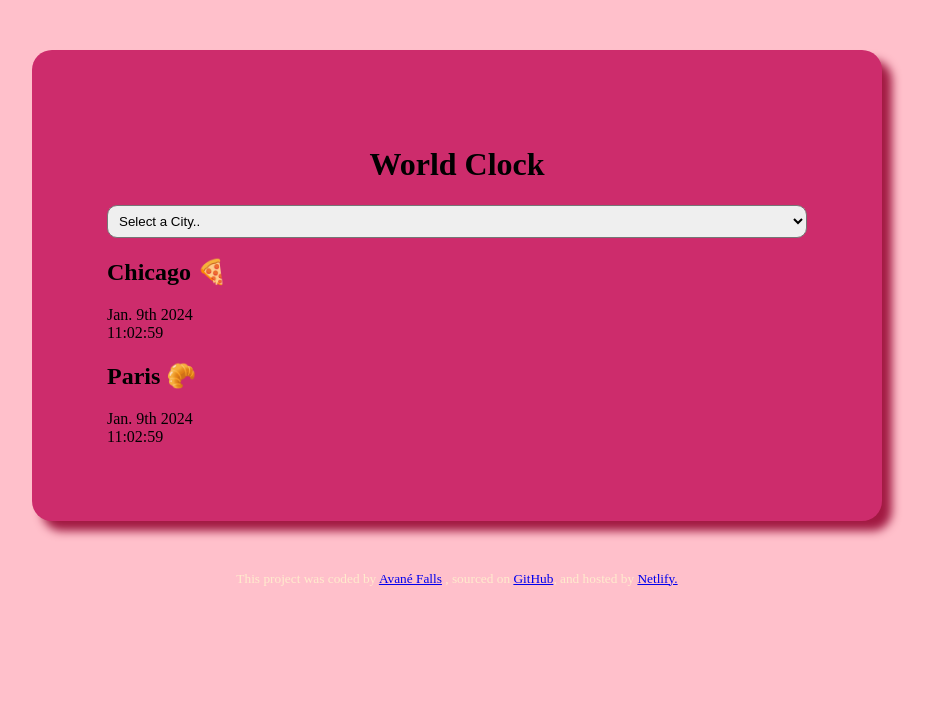
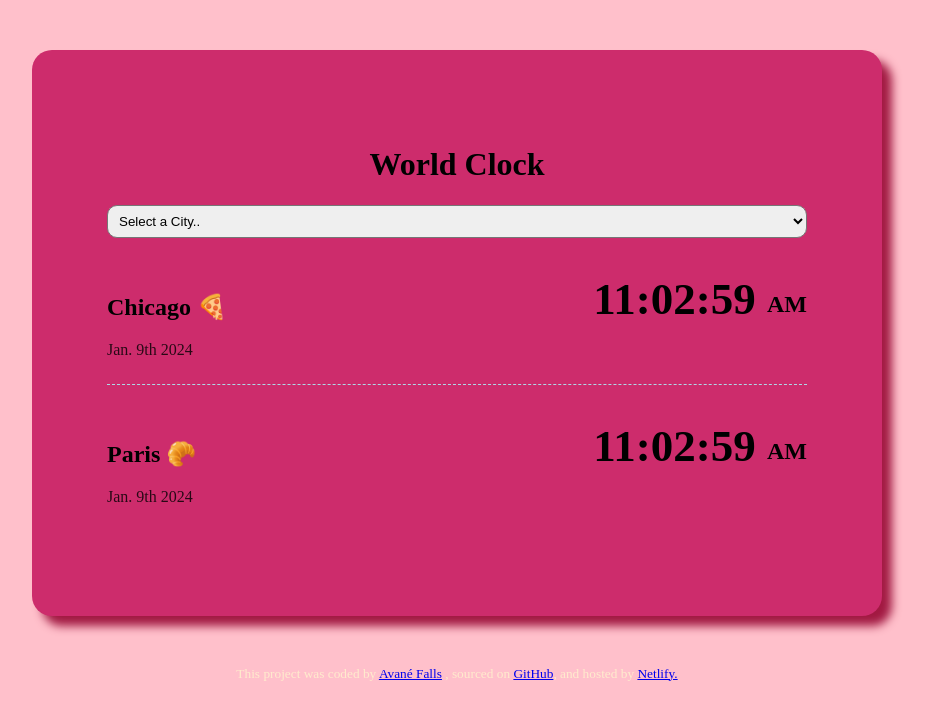
Before and after one commit to Raynecloudss/World-Clock, a plain HTML site: page index.html in a window 1280 px wide. Shown: the whole page, without its empty margins (183-1113 px from the left). Drawn offline with Linux system fonts and the light colour scheme.

Commit message:
Styling with CSS

```diff
--- a/index.html
+++ b/index.html
@@ -17,14 +17,18 @@
         <option value="">Madrid</option>
       </select>
       <div class="city">
-        <h2>Chicago 🍕</h2>
-        <div class="date">Jan. 9th 2024</div>
-        <div class="time">11:02:59</div>
+        <div>
+          <h2>Chicago 🍕</h2>
+          <div class="date">Jan. 9th 2024</div>
+        </div>
+        <div class="time">11:02:59 <small>AM</small></div>
       </div>
       <div class="city">
-        <h2>Paris 🥐</h2>
-        <div class="date">Jan. 9th 2024</div>
-        <div class="time">11:02:59</div>
+        <div>
+          <h2>Paris 🥐</h2>
+          <div class="date">Jan. 9th 2024</div>
+        </div>
+        <div class="time">11:02:59 <small>AM</small></div>
       </div>
     </div>
     <footer>
--- a/sources/style.css
+++ b/sources/style.css
@@ -6,6 +6,33 @@
   margin: 50px auto;
   box-shadow: 10px 10px 10px #a21942;
   border-radius: 20px;
+}
+
+.date {
+  opacity: 0.8;
+}
+
+.time {
+  font-size: 45px;
+  font-weight: bold;
+}
+
+.time small {
+  font-size: 24px;
+  vertical-align: middle;
+  line-height: 48px;
+}
+
+.city {
+  display: flex;
+  margin: 10px 0;
+  justify-content: space-between;
+  padding: 25px 0;
+  border-bottom: 1px dashed lightblue;
+}
+
+.city:last-child {
+  border-bottom: none;
 }
 
 body {
```
